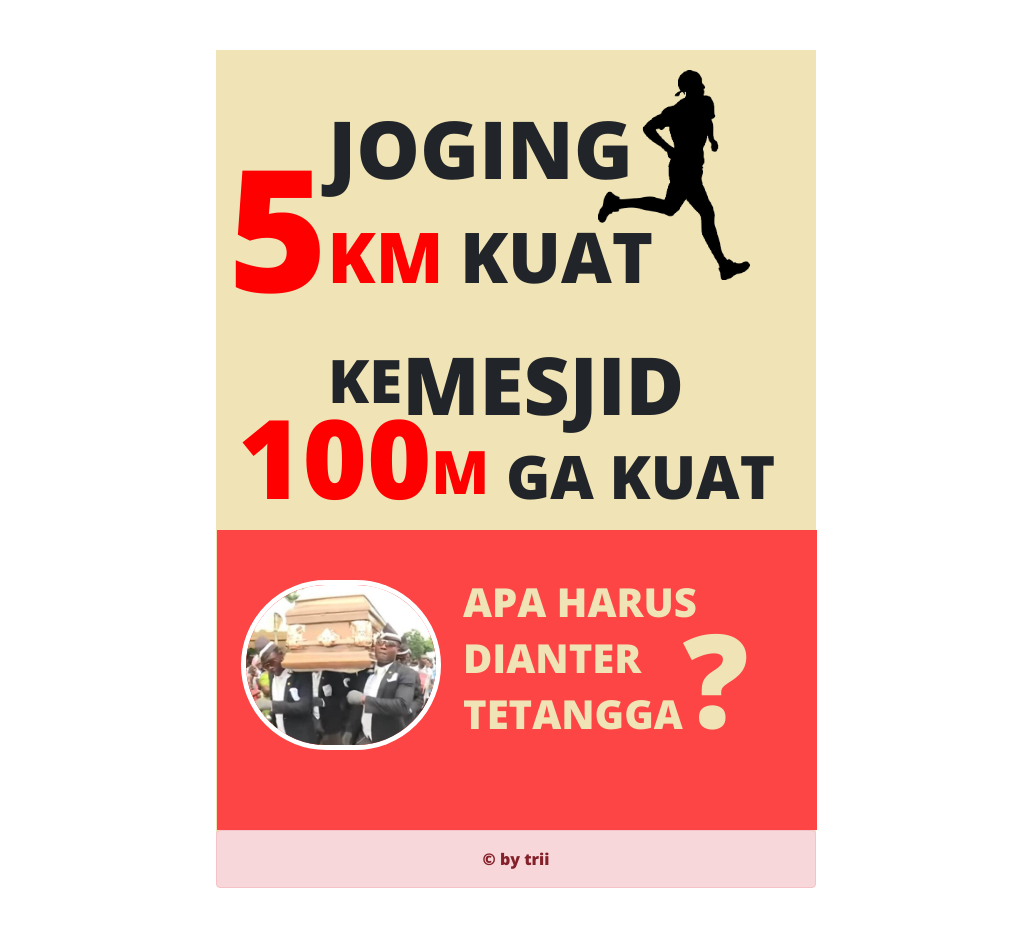
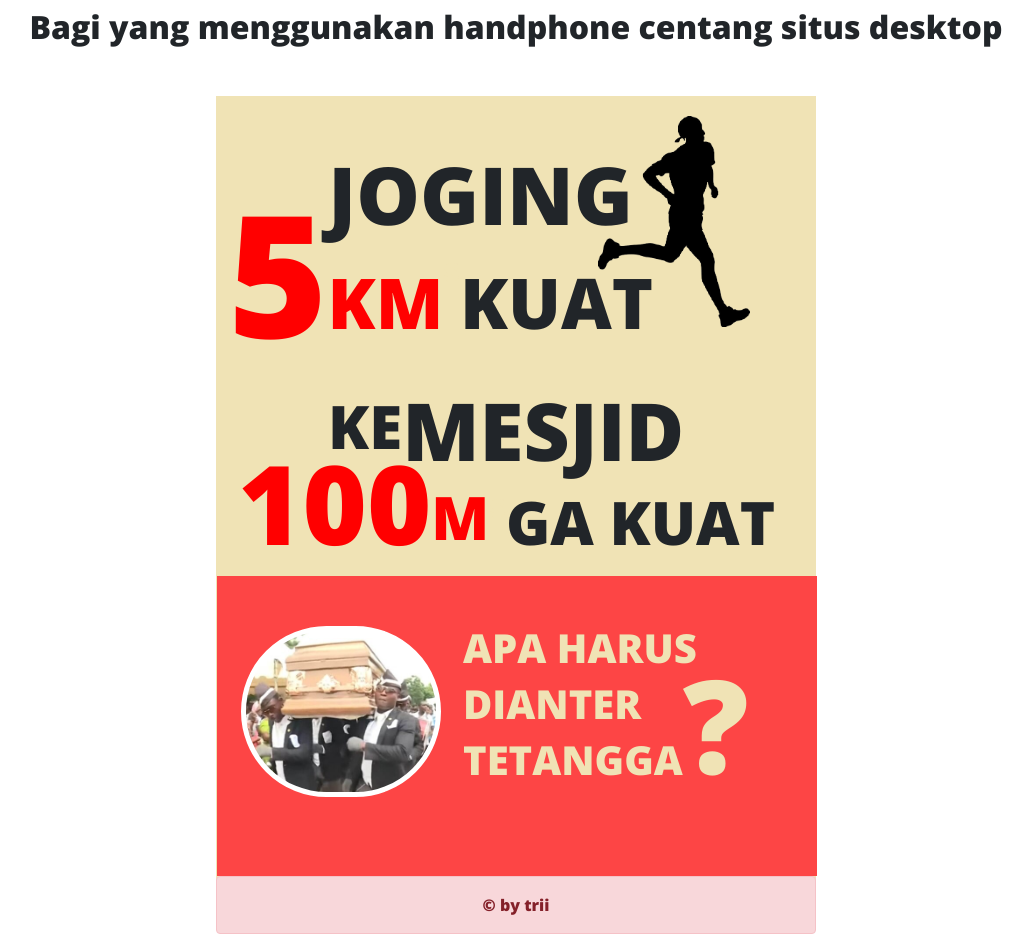
Before and after one commit to TriAditiawan/dsign.github.io, a plain HTML site: page index.html in a window 1280 px wide. Shown: the whole page, without its empty margins (124-1157 px from the left). Before the commit the page ends 904 px from the top, so only its background shows below. Drawn offline with nearby package versions, Linux system fonts and the light colour scheme.

Commit message:
Update index.html

```diff
--- a/index.html
+++ b/index.html
@@ -11,6 +11,7 @@
     <title>design</title>
   </head>
   <body>
+<h2 class="text-center mt-2 mb-3">Bagi yang menggunakan handphone centang situs desktop</h2>
     <div class="container">
       <div class="row">
         <div class="col-md-10 atas">
```
